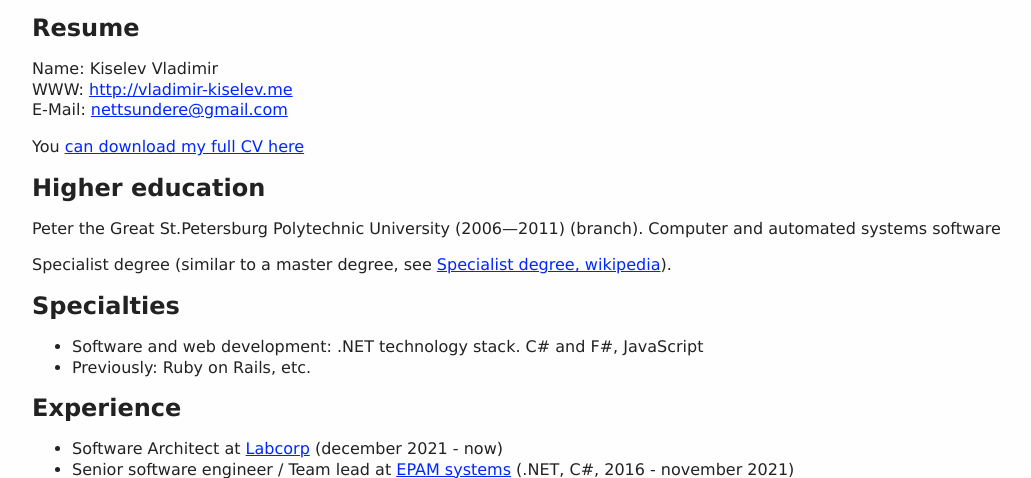
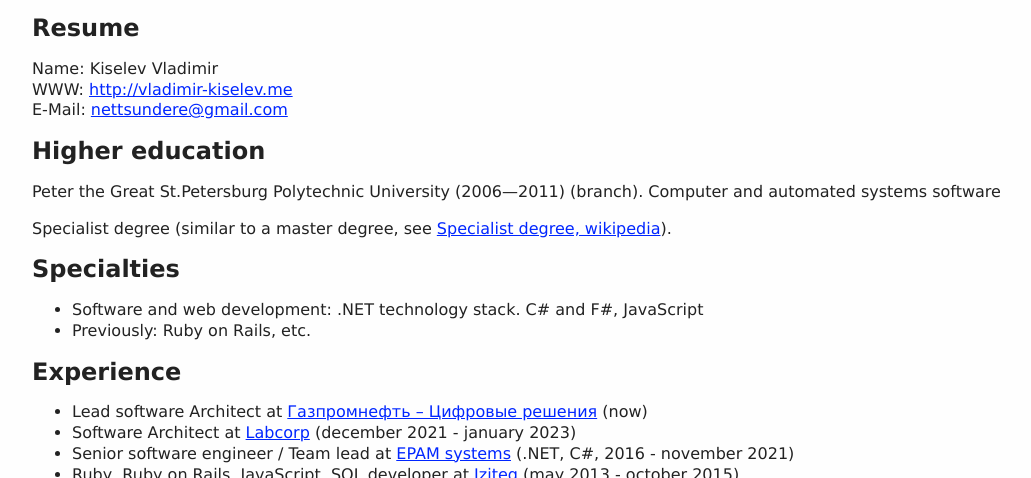
Before and after one commit to nettsundere/nettsundere.github.io, a plain HTML site: page resume.html in a window 1280 px wide. Shown: the part 298-776 px from the top of the page, without its empty margins (96-1127 px from the left). Drawn offline with Linux system fonts and the light colour scheme.

Commit message:
Update the site: reflect job change

```diff
--- a/resume.html
+++ b/resume.html
@@ -67,8 +67,6 @@
 WWW: <a href="index.html">http://vladimir-kiselev.me</a><br />
 E-Mail: <a href="mailto:nettsundere@gmail.com">nettsundere@gmail.com</a></p>
 
-<p>You <a href="https://github.com/nettsundere/nettsundere/raw/master/VladimirKiselevCV.pdf">can download my full CV here</a></p>
-
 <h2>Higher education</h2>
 
 <p>Peter the Great St.Petersburg Polytechnic University&nbsp;(2006&mdash;2011) (branch). Computer and automated systems software</p>
@@ -85,7 +83,8 @@
 <h2>Experience</h2>
 
 <ul>
-	<li>Software Architect at <a href="https://labcorp.com">Labcorp</a> (december 2021 - now)
+    <li>Lead software Architect at <a href="https://ds.gazprom-neft.ru">Газпромнефть&nbsp;–&nbsp;Цифровые решения</a> (now)</li>
+	<li>Software Architect at <a href="https://labcorp.com">Labcorp</a> (december 2021 - january 2023)
 	<li>Senior software engineer&nbsp;/&nbsp;Team lead at <a href="https://www.epam.com">EPAM systems</a> (.NET, C#, 2016 - november 2021)</li>
 	<li>Ruby, Ruby on Rails, JavaScript, SQL developer at <a href="http://iziteq.com">Iziteq</a> (may 2013 - october 2015).<br />
 	Development of <a href="http://izi.travel">http://izi.travel</a> and <a href="http://cms.izi.travel">http://cms.izi.travel</a></li>
```
Also changed, not shown: ru-ru/rezyume.html (+2 -3 lines).
